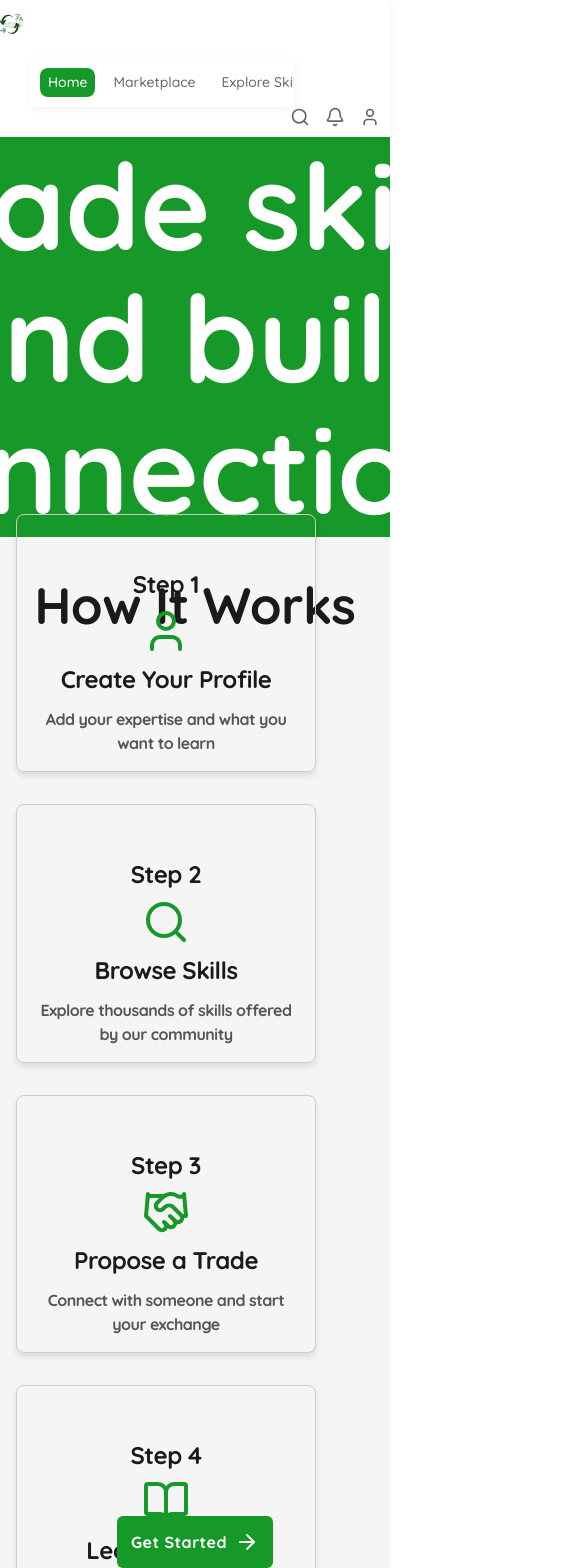
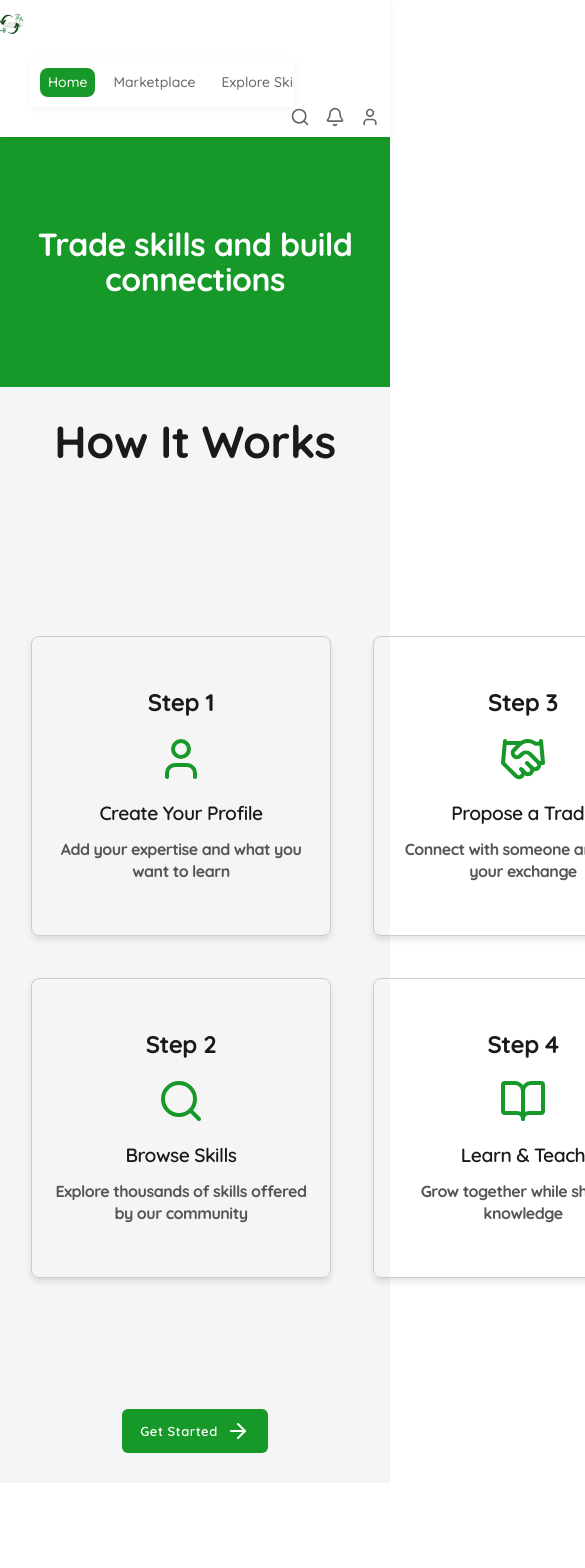
Before and after one commit to dylanlewis12/TradeCircle-Platform, a React app in the folder frontend/: page /home in a window 390 px wide. Shown: the top 1568 px of the page, 585 px wide, since content can reach past the window. After the commit the page ends 1483 px from the top, so only its background shows below. Built offline with nearby package versions, Linux system fonts and the light colour scheme; the HTML template or start-up script is replaced by a standard one.

Commit message:
Improved card styling

```diff
--- a/frontend/src/pages/Home.tsx
+++ b/frontend/src/pages/Home.tsx
@@ -46,7 +46,7 @@ export default function Home() {
                 <h1>Trade skills and build connections</h1>
             </div>
             <div className='home-section'>
-                <h1>How It Works</h1><br /><br />
+                <h1 id='how-it-works'>How It Works</h1><br /><br />
                 <div className='container'>
                     {homeCards}
                 </div>
--- a/frontend/src/styles/components/HomeIcon.css
+++ b/frontend/src/styles/components/HomeIcon.css
@@ -1,30 +1,44 @@
 .home-card {
   border: 1px solid #ccc;
-  border-radius: 8px; /* Rounded corners */
-  box-shadow: 0 4px 6px rgba(0, 0, 0, 0.1); /* Adds depth */
+  border-radius: 8px;
+  box-shadow: 0 4px 6px rgba(0, 0, 0, 0.1);
   padding: 16px;
   margin: 16px;
   max-width: 300px;
+  min-width: 280px;
+  width: 100%;
+  height: 300px;
   text-align: center;
-  transition: transform 0.2s; /* Smooth hover effect */
-  height: fit-content;
+  transition: transform 0.2s;
+  box-sizing: border-box;
+  display: flex;
+  flex-direction: column;
+  align-items: center;
+  justify-content: center;
 }
 
 .home-card:hover {
-  transform: translateY(-5px); /* Lift the card on hover */
+  transform: translateY(-5px);
+  box-shadow: 0 8px 12px rgba(0, 0, 0, 0.15);  /* Enhanced shadow on hover */
 }
 
 .card-step {
   font-size: 1.5rem;
   font-weight: bold;
-  margin-bottom: 50px;
+  margin-bottom: 20px;
+  color: #169928;
 }
 
 .card-text {
   font-size: 1rem;
   color: #555;
+  line-height: 1.4;
+  margin: 0;
 }
 
 .card-title {
-    margin-bottom: 10px;
+  margin: 10px 0;
+  font-size: 1.2rem;
+  font-weight: 600;
+  color: #1a1a1a;
 }
--- a/frontend/src/styles/pages/Home.css
+++ b/frontend/src/styles/pages/Home.css
@@ -1,5 +1,5 @@
 body {
-    background-color: #f5f5f5 ;
+  background-color: #f5f5f5;
 }
 
 .hero h1 {
@@ -24,22 +24,40 @@ body {
   flex-direction: column;
   justify-content: center;
   align-items: center;
+  padding: 60px 40px;
+  width: 100%;
 }
 
 .home-section h1 {
   font-weight: bold;
-    position: relative;
-    top: 40px;
   text-align: center;
+  margin: 0 0 40px 0;
+  font-size: 36px;
+  color: #1a1a1a;
+}
+
+#how-it-works {
+    font-size: 45px;
+}
+
+/* Cards Container */
+.container {
+  display: flex;
+  flex-direction: row;
+  justify-content: center;
+  gap: 20px;
+  width: 100%;
+  max-width: 1200px;
+  margin-bottom: 20px;
+  box-sizing: border-box;
 }
 
 /* Submit button */
 .start-btn {
-    position: relative;
   align-items: center;
   width: fit-content;
-    padding: 14px;
-    margin-top: 30px;
+  padding: 14px 24px;
+  margin-top: 60px;
   background-color: #169928;
   color: white;
   border: none;
@@ -49,8 +67,6 @@ body {
   cursor: pointer;
   transition: background-color 0.3s ease, transform 0.1s ease;
   letter-spacing: 0.5px;
-    font-weight: bold;
-    top: 0px
 }
 
 .start-btn:hover:not(:disabled) {
@@ -67,11 +83,79 @@ body {
   cursor: not-allowed;
 }
 
+/* Responsive design */
+@media (max-width: 1024px) {
+  .hero h1 {
+    font-size: 80px;
+  }
+
   .container {
-    position: relative;
-    display: flex;
-    flex-direction: row;
-    justify-content: center;
-    top: 15px;
-    margin-bottom: 0;
+    flex-wrap: wrap;
+    gap: 15px;
+    padding: 0 20px;
   }
+
+  .home-section {
+    padding: 50px 20px;
+  }
+}
+
+@media (max-width: 768px) {
+  .hero h1 {
+    font-size: 48px;
+  }
+
+  .hero {
+    min-height: 300px;
+  }
+
+  .home-section {
+    padding: 40px 20px;
+  }
+
+  .home-section h1 {
+    font-size: 28px;
+    margin: 0 0 30px 0;
+  }
+
+  .container {
+    flex-direction: column;
+    gap: 15px;
+    padding: 0 10px;
+  }
+
+  .start-btn {
+    margin-top: 40px;
+    padding: 12px 20px;
+    font-size: 14px;
+  }
+}
+
+@media (max-width: 480px) {
+  .hero h1 {
+    font-size: 32px;
+  }
+
+  .hero {
+    min-height: 250px;
+  }
+
+  .home-section {
+    padding: 30px 15px;
+  }
+
+  .home-section h1 {
+    font-size: 24px;
+    margin: 0 0 20px 0;
+  }
+
+  .container {
+    gap: 10px;
+  }
+
+  .start-btn {
+    margin-top: 30px;
+    padding: 10px 18px;
+    font-size: 13px;
+  }
+}
```
Lines whose indentation alone changed are shown as unchanged.
